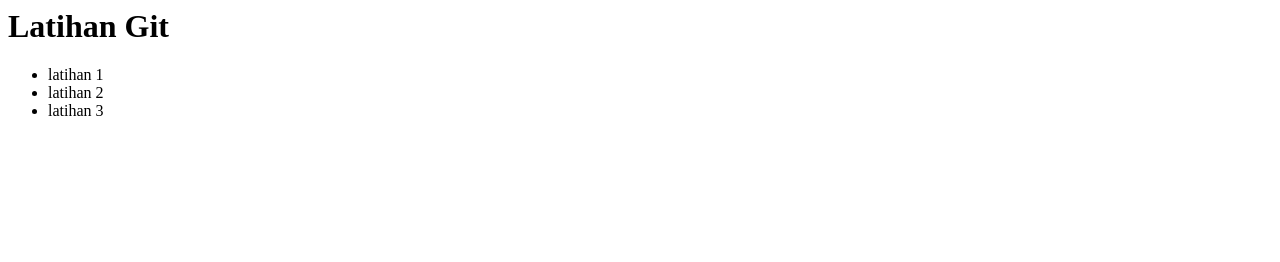
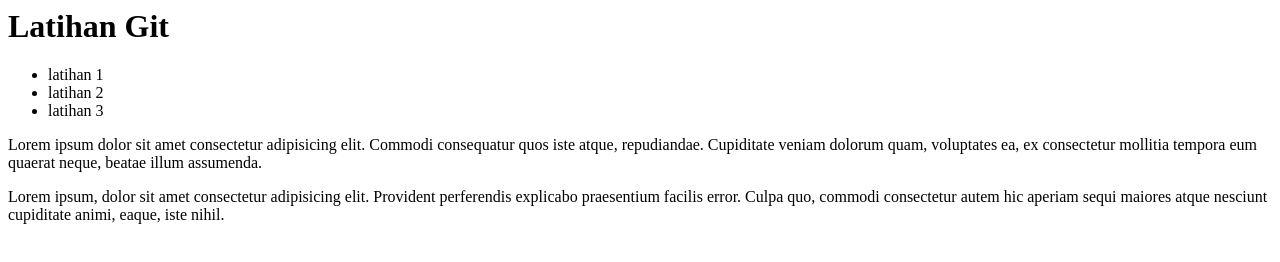
Before and after one commit to affanul-hakim/latihan, a plain HTML site: page index.html in a window 1280 px wide. Drawn offline with Linux system fonts and the light colour scheme.

Commit message:
update latihan-gi

```diff
--- a/index.html
+++ b/index.html
@@ -9,6 +9,12 @@
 		<li>latihan 2</li>
 		<li>latihan 3</li>
 	</ul>
+	<p>
+		Lorem ipsum dolor sit amet consectetur adipisicing elit. Commodi consequatur quos iste atque, repudiandae. Cupiditate veniam dolorum quam, voluptates ea, ex consectetur mollitia tempora eum quaerat neque, beatae illum assumenda.
+	</p>
+	<p>
+		Lorem ipsum, dolor sit amet consectetur adipisicing elit. Provident perferendis explicabo praesentium facilis error. Culpa quo, commodi consectetur autem hic aperiam sequi maiores atque nesciunt cupiditate animi, eaque, iste nihil.
+	</p>
 
 	<script>
 		latihan javascript
--- a/style.css
+++ b/style.css
@@ -1,4 +1,5 @@
 body {
 
   font-family :Georgia;
+  color: black;
 }
```
Also changed, not shown: tes.txt.
